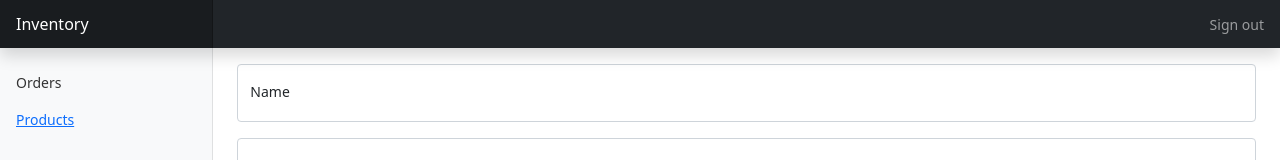
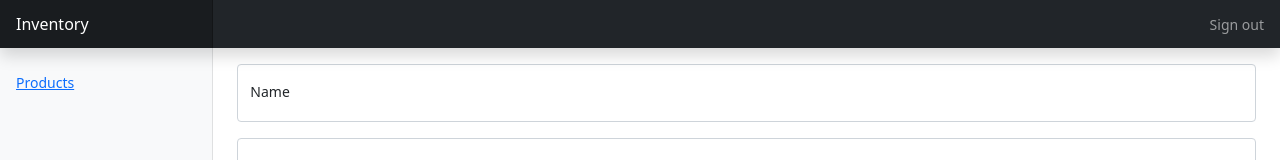
Before and after one commit to Ihebdhouibi/Microservices-with-fastapi, a React (Create React App) app in the folder inventory-frontend/: page /create in a window 1280 px wide. Shown: the top 160 px of the page. Built offline with nearby package versions, Linux system fonts and the light colour scheme.

Commit message:
inventory-frontend/ Delete product done

```diff
--- a/inventory-frontend/src/components/ProductsCreate.js
+++ b/inventory-frontend/src/components/ProductsCreate.js
@@ -11,9 +11,16 @@ export const ProductsCreate = () => {
     const submit = async e => {
         e.preventDefault();
 
+        const user = {
+            name: name,
+            price: price,
+            quantity: quantity
+        }
+        console.log(user)
+
         await fetch('http://localhost:8000/products', {
-            method: "POST",
-            headers: {"Content-type": "application/json"},
+            method: 'POST',
+            headers: {'Content-type': 'application/json'},
             body: JSON.stringify({
                 name,
                 price,
@@ -34,7 +41,7 @@ return <Wrapper>
             <label>Price</label>
         </div>
         <div className="form-floating pb-3">
-            <input type="number" className="form-control" placeholder="Quantity" onChange={e => setQuantity(e.target.quantity)}/>
+            <input type="number" className="form-control" placeholder="Quantity" onChange={e => setQuantity(e.target.value)}/>
             <label>Quantity</label>
         </div>
             <button className="btn w-100 btn-lg btn-primary" type="submit">Submit</button>
--- a/inventory-frontend/src/components/Wrapper.js
+++ b/inventory-frontend/src/components/Wrapper.js
@@ -20,12 +20,7 @@ export const Wrapper = props => {
                 <nav id="sidebarMenu" class="col-md-3 col-lg-2 d-md-block bg-light sidebar collapse">
                     <div class="position-sticky pt-3">
                         <ul class="nav flex-column">
-                            <li class="nav-item">
-                                <a class="nav-link" href="#">
-                                    <span data-feather="file"></span>
-                                    Orders
-                                </a>
-                            </li>
+
                             <li class="nav-item">
                                 <a class="nav-link" href="#">
                                     <span data-feather="shopping-cart"></span>
```
Also changed, not shown: inventory-frontend/src/components/Products.js (+8 -2 lines).
